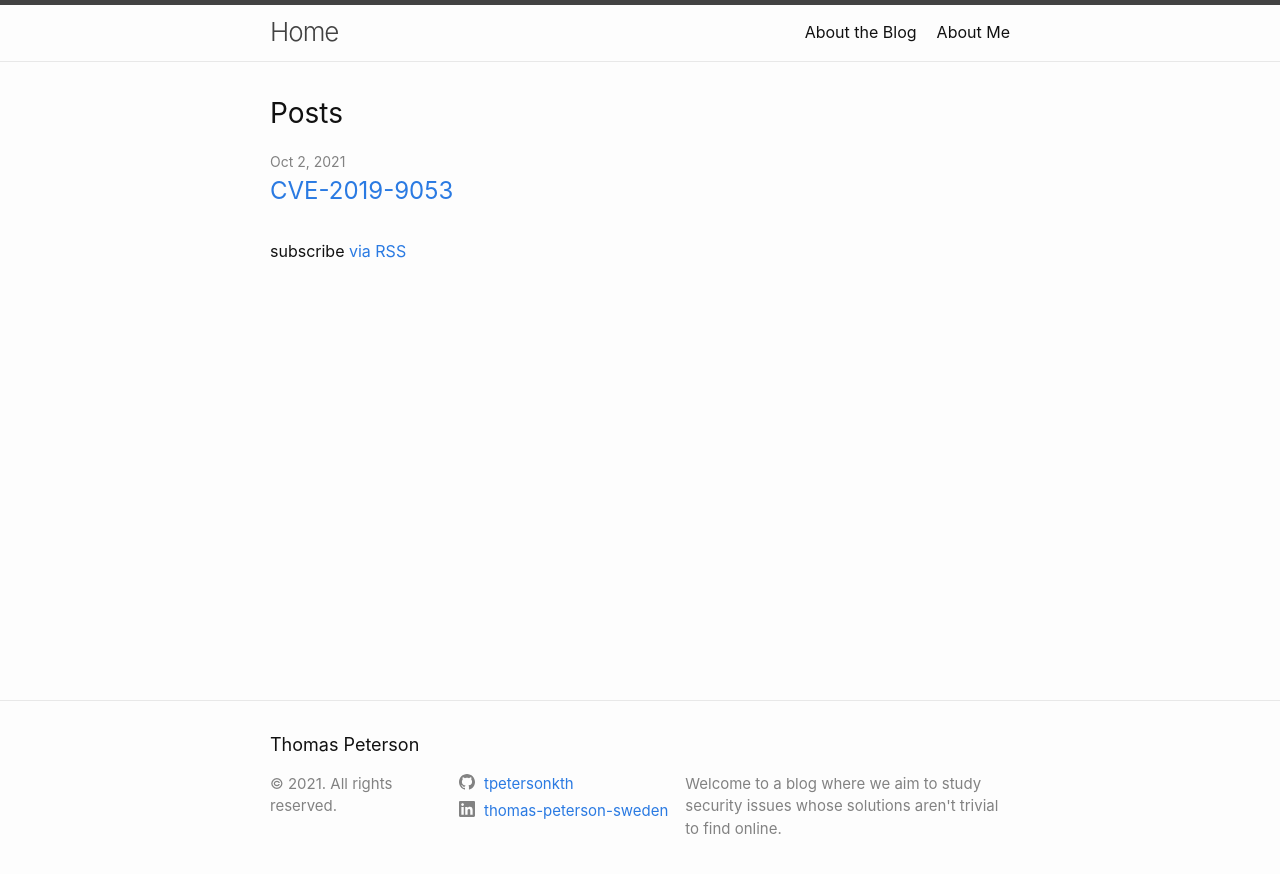
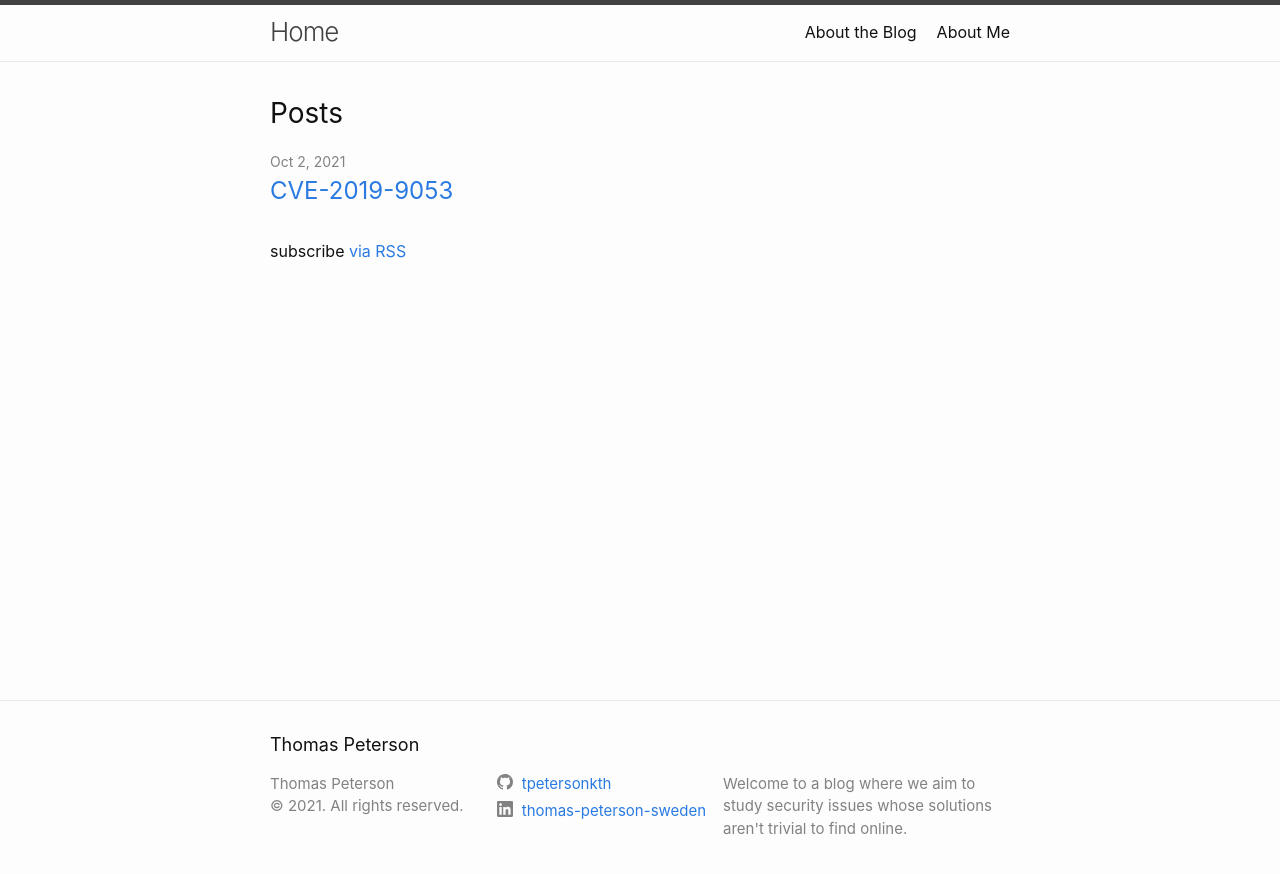
Before and after one commit to tpetersonkth/tpetersonkth.github.io, a Jekyll site: the page built from index.md, in a window 1280 px wide. Shown: the top 874 px of the page. Built offline with Jekyll 4.4.1, drawn with Linux system fonts in a browser that asks for light colours.

Commit message:
Updating footer layout

```diff
--- a/_includes/footer.html
+++ b/_includes/footer.html
@@ -8,12 +8,12 @@
     <div class="footer-col-wrapper">
       <div class="footer-col footer-col-1">
         <ul class="contact-list">
-          <li class="p-name">
+            <li class="p-name">
+            {{ site.author | escape }}
+            </li>
+            <li class="p-name">
             {{ site.copyright | escape }}
             </li>
-            {%- if site.email -%}
-            <li><a class="u-email" href="mailto:{{ site.email }}">{{ site.email }}</a></li>
-            {%- endif -%}
         </ul>
       </div>
 
--- a/_sass/minima/_layout.scss
+++ b/_sass/minima/_layout.scss
@@ -135,8 +135,8 @@
 }
 
 .footer-col-1 {
-  width: -webkit-calc(25% - (#{$spacing-unit} / 2));
-  width:         calc(25% - (#{$spacing-unit} / 2));
+  width: -webkit-calc(30% - (#{$spacing-unit} / 2));
+  width:         calc(30% - (#{$spacing-unit} / 2));
 }
 
 .footer-col-2 {
@@ -145,8 +145,8 @@
 }
 
 .footer-col-3 {
-  width: -webkit-calc(45% - (#{$spacing-unit} / 2));
-  width:         calc(45% - (#{$spacing-unit} / 2));
+  width: -webkit-calc(40% - (#{$spacing-unit} / 2));
+  width:         calc(40% - (#{$spacing-unit} / 2));
 }
 
 @include media-query($on-laptop) {
```
